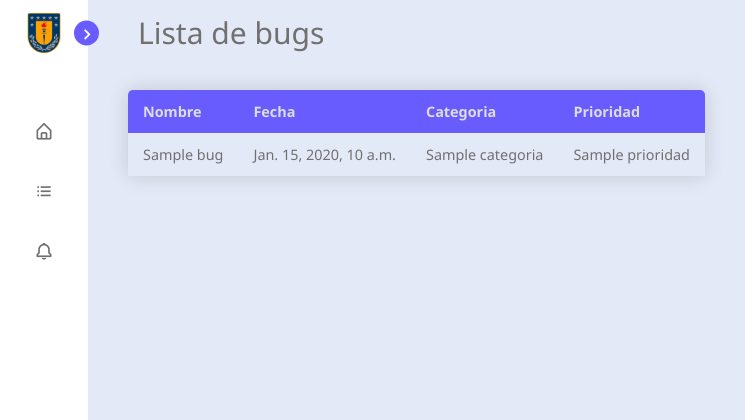
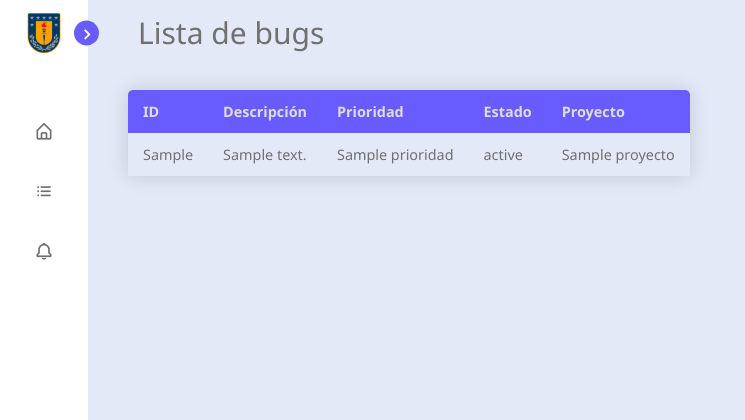
Before and after one commit to sanhue903/Proyecto-IS2, a Django app: template bug_tracking/buglist/templates/buglist/index.html in a window 1280 px wide. Shown: the top 420 px of the page, without its empty margins (0-745 px from the left). Run offline with Django 3.2, Linux system fonts and the light colour scheme; the template is opened without the code that fills it: most values are stand-ins (such as "Sample title", 1, 10 or a date in 2020).

Commit message:
Modificaciones a los settins y views

```diff
--- a/bug_tracking/buglist/templates/buglist/index.html
+++ b/bug_tracking/buglist/templates/buglist/index.html
@@ -118,22 +118,25 @@
 
             <thead>
                 <tr>
-                  <th>Nombre</th>
-                  <th>Fecha</th>
-                  <th>Categoria</th>
+                  <th>ID</th>
+                  <th>Descripción</th>
                   <th>Prioridad</th>
+                  <th>Estado</th>
+                  <th>Proyecto</th>
                 </tr>
             </thead>
             <tbody>
                 {% for Bug in latest_bug_list %}
                 <tr>
-                  <td>{{ Bug.nombre }}</td>
+                  <td>{{ Bug.id_bug }}</td>
 
-                  <td>{{ Bug.fecha }}</td>
-
-                  <td>{{ Bug.categoria }}</td>
+                  <td>{{ Bug.descripcion }}</td>
 
                   <td>{{ Bug.prioridad }}</td>
+
+                  <td>{{ Bug.estado }}</td>
+
+                  <td>{{ Bug.proyecto }}</td>
                 </tr>
 
                 {%endfor%}
--- a/bug_tracking/buglist/views.py
+++ b/bug_tracking/buglist/views.py
@@ -1,12 +1,13 @@
 from django.shortcuts import render
 from django.shortcuts import redirect, reverse
 from .models import Bug
+from database.models import Bug
 
 
 # Create your views here.
 
 def index(request):
-    latest_bug_list = Bug.objects.order_by("fecha")[:20]
+    latest_bug_list = Bug.objects.order_by("id_bug")[:20]
     context = {"latest_bug_list": latest_bug_list}
     return render(request, "buglist/index.html", context)
 
```
Also changed, not shown: bug_tracking/db.sqlite3.
